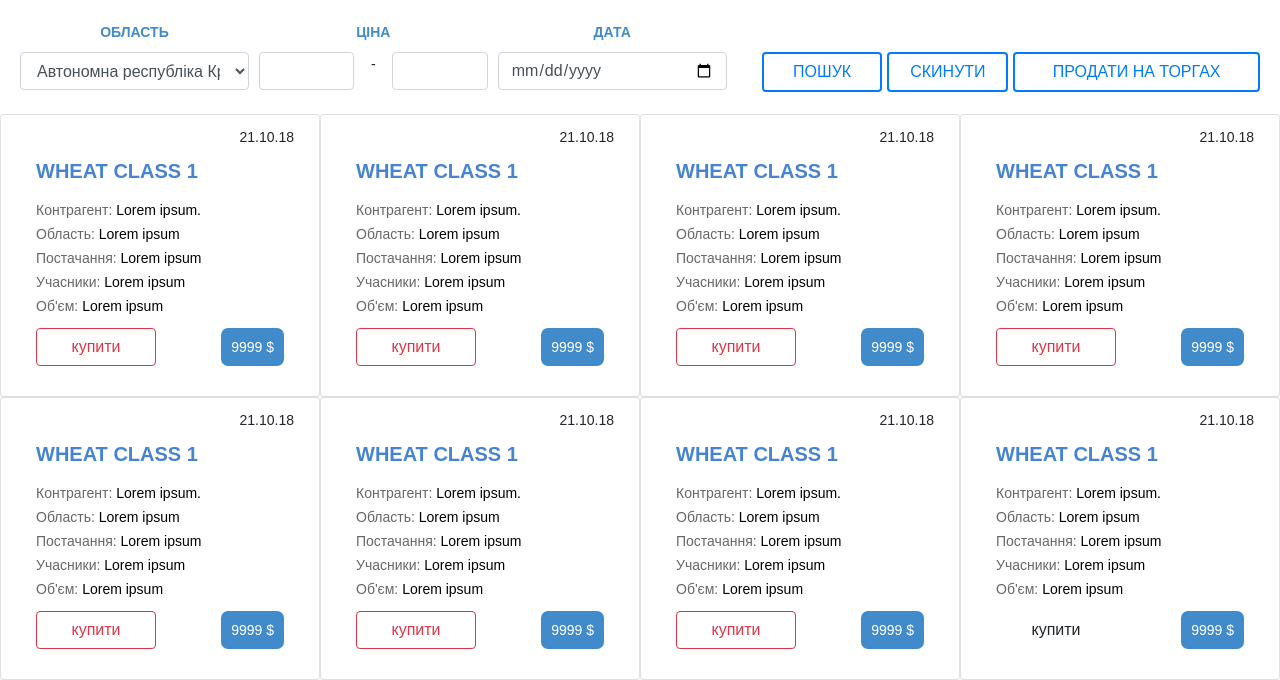
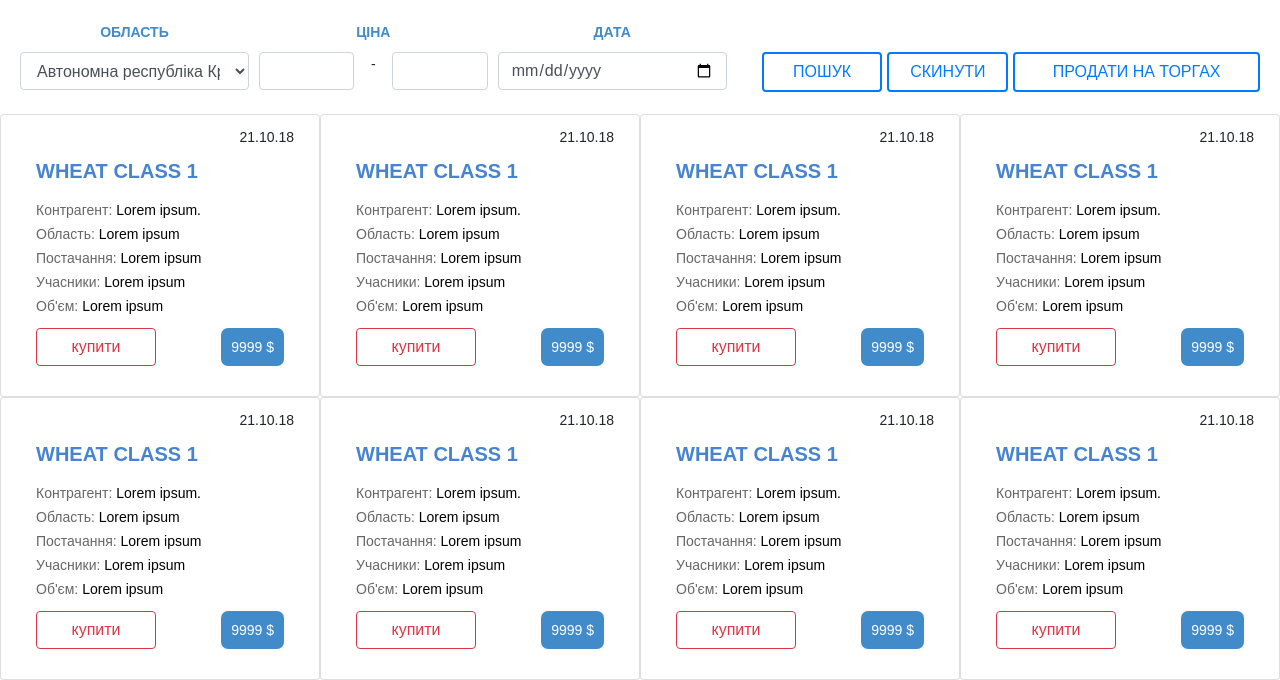
Before and after one commit to vladbond00111/test_agroxy, a plain HTML site: page index.html in a window 1280 px wide. Shown: the part 198-878 px from the top of the page. Drawn offline with nearby package versions, Linux system fonts and the light colour scheme.

Commit message:
fix bnt in the last card

```diff
--- a/index.html
+++ b/index.html
@@ -299,7 +299,7 @@
           <span class="category-name">Об'єм:</span>
           <span class="categoty-item">Lorem ipsum</span>
           <br>
-          <button type="button" class="btn btn-outline-dange">купити</button>
+          <button type="button" class="btn btn-outline-danger">купити</button>
           <div class="card-price">9999 $</div>
         </div>
       </div>
```
